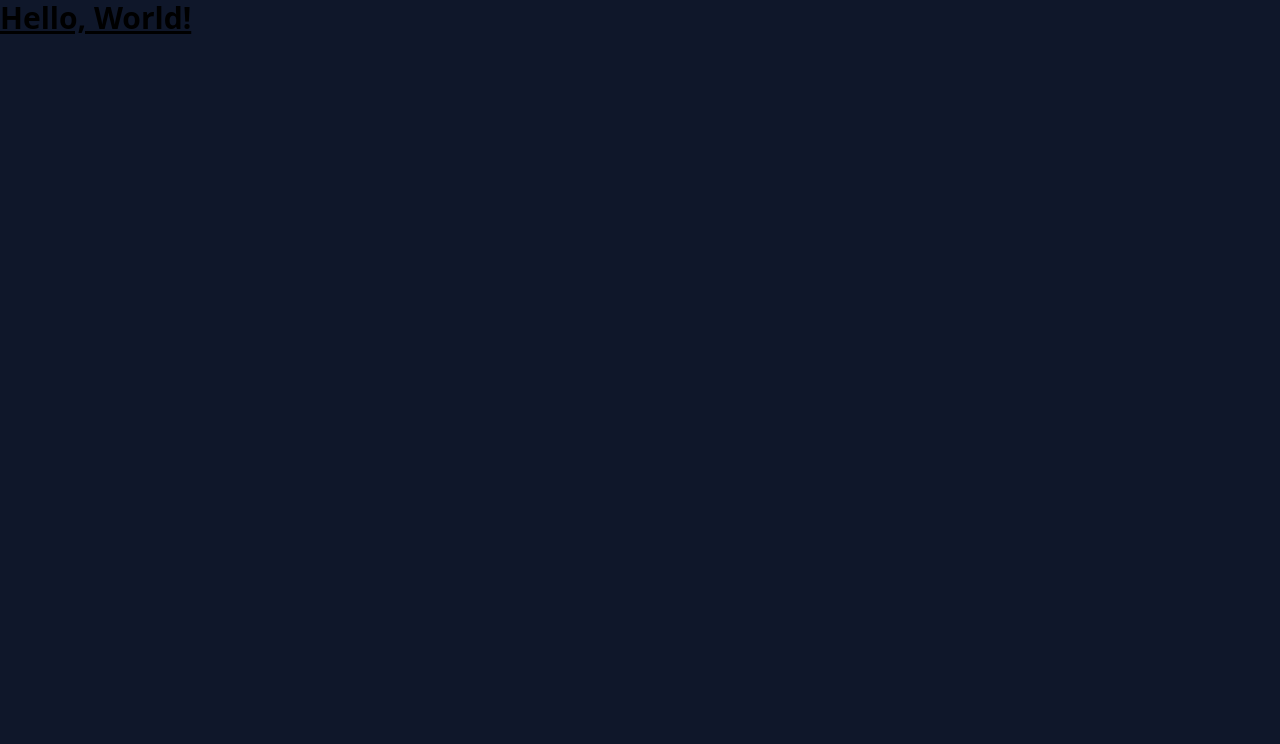
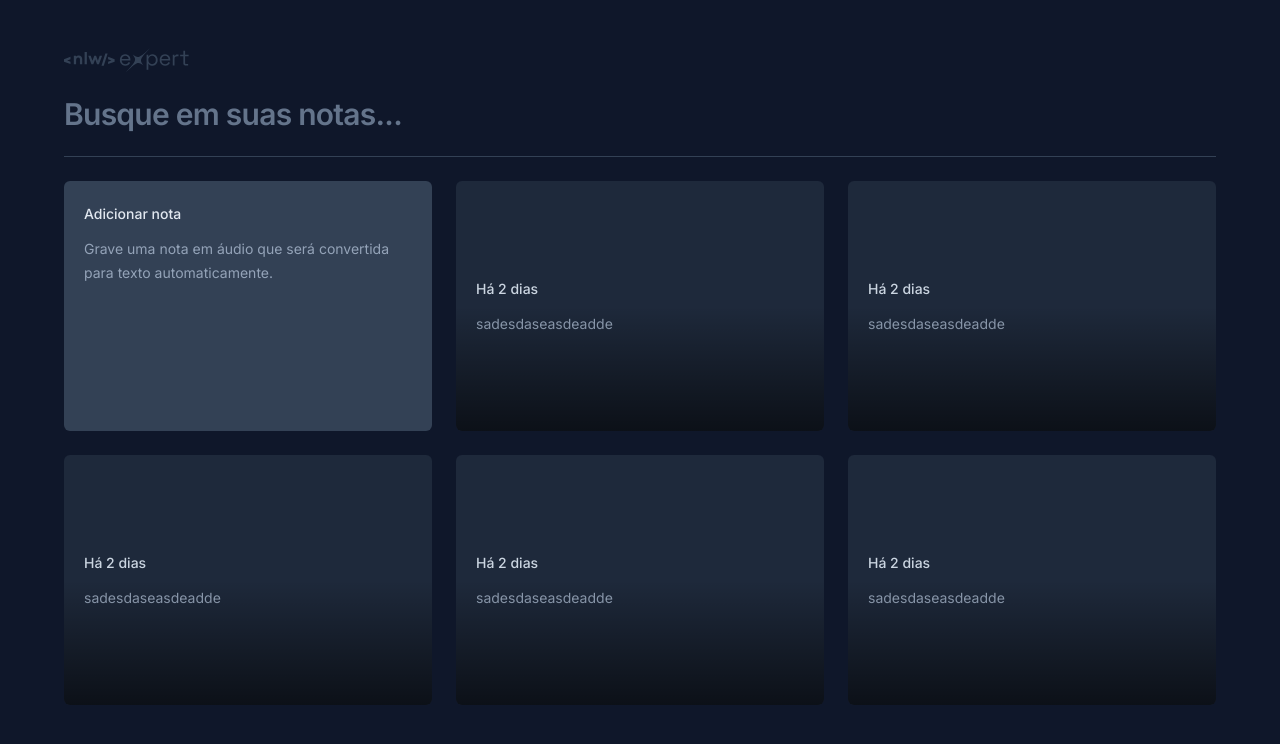
Before and after one commit to Bruno-rasq/NLW-Trilha-React, a React (Vite) app: page / in a window 1280 px wide. Shown: the top 744 px of the page. Built offline with nearby package versions, Linux system fonts and the light colour scheme.

Commit message:
Commit: aula 1

```diff
--- a/index.html
+++ b/index.html
@@ -3,10 +3,19 @@
   <head>
     <meta charset="UTF-8" />
     <meta name="viewport" content="width=device-width, initial-scale=1.0" />
+
+    <link rel="shortcut icon" href="/favicon.png" type="image/png"/>
+
+    <link rel="preconnect" href="https://fonts.googleapis.com"/>
+<link rel="preconnect" href="https://fonts.gstatic.com" crossorigin/>
+<link href="https://fonts.googleapis.com/css2?family=Inter:wght@400;500;600;700&display=swap" rel="stylesheet"/>
+
     <title>Expert notes</title>
   </head>
-  <body class='bg-slate-900'>
+  <body class='bg-slate-900 text-slate-50 antialiased'>
+
     <div id="root"></div>
+
     <script type="module" src="/src/index.tsx"></script>
 
     <!--
--- a/src/App.tsx
+++ b/src/App.tsx
@@ -1,15 +1,52 @@
 import './App.css';
+import Logo from './assets/logo-nlw-expert.svg';
+import {NoteCard} from './components/note-card';
+import {NewNoteCard} from './components/new-note-card';
 
 export function App() {
    return (
+     <div className="
+       mx-auto
+       max-w-6xl
+       my-12
+       space-y-6">
+       <img src = { Logo } alt="nlw Expert"/>
 
-      <h1 className="
-        text-3xl
-        font-bold
-        underline"
-      >
-        Hello, World!
-      </h1>
+       <form className="w-full">
+         <input
+           type = "text"
+           placeholder="Busque em suas notas..."
+           className="
+           w-full
+           bg-transparent
+           text-3xl
+           font-semibold
+           tracking-tight
+           outline-none
+           placeholder:text-slate-500"
+           />
+       </form>
 
+       <div className="h-px bg-slate-700"/>
+
+
+       <div className="
+         grid
+         grid-cols-3
+         auto-rows-[250px]
+         gap-6">
+
+
+         <NewNoteCard/>
+
+         <NoteCard/>
+         <NoteCard/>
+         <NoteCard/>
+         <NoteCard/>
+         <NoteCard/>
+
+
+       </div>
+     </div>
   )
 }
--- /dev/null
+++ b/src/components/new-note-card.tsx
@@ -0,0 +1,23 @@
+export function NewNoteCard(){
+  return (
+    <div className="
+      rounded-md
+      bg-slate-700
+      p-5
+      space-y-3
+      overflow-hidden ">
+           <span className="
+             text-sm
+             font-medium
+             text-slate-200">
+             Adicionar nota
+           </span>
+           <p className="
+             text-sm
+             leading-6
+             text-slate-400">
+             Grave uma nota em áudio que será convertida para texto automaticamente.
+           </p>
+         </div>
+  )
+}
--- /dev/null
+++ b/src/components/note-card.tsx
@@ -0,0 +1,41 @@
+export function NoteCard(){
+  return (
+    <button className="
+      rounded-md
+      text-left
+      bg-slate-800
+      p-5
+      space-y-3
+      overflow-hidden
+      relative
+      outline-none
+      hover:ring-2
+      hover:ring-slate-600
+      focus-visible:ring-2
+      focus-visible:ring-lime-400">
+           <span className="
+             text-sm
+             font-medium
+             text-slate-300">
+             Há 2 dias
+           </span>
+           <p className="
+             text-sm
+             leading-6
+             text-slate-400">
+             sadesdaseasdeadde
+           </p>
+
+           <div className="
+             absolute
+             bottom-0
+             left-0
+             right-0
+             h-1/2
+             bg-gradient-to-t
+             from-black/60
+             to-black/0
+             pointer-events-none"/>
+         </button>
+  )
+}
--- a/tailwind.config.cjs
+++ b/tailwind.config.cjs
@@ -5,7 +5,11 @@ module.exports = {
     "./index.html"
   ],
   theme: {
-    extend: {},
+    extend: {
+      fontFamily: {
+        sans: ['Inter', 'sans-serif']
+      }
+    },
   },
   plugins: [],
 }
```
Also changed, not shown: public/favicon.png (added), src/assets/logo-nlw-expert.svg (added).
